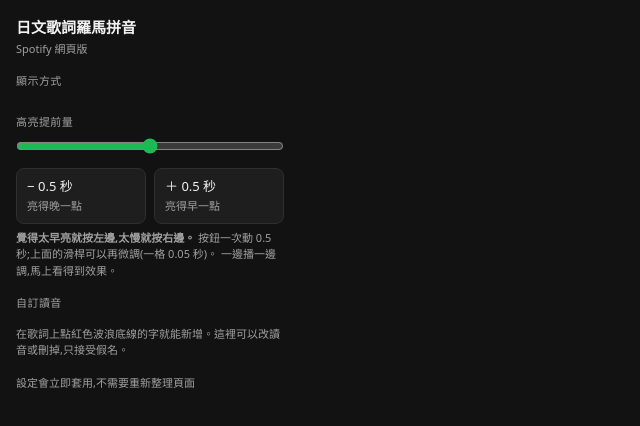
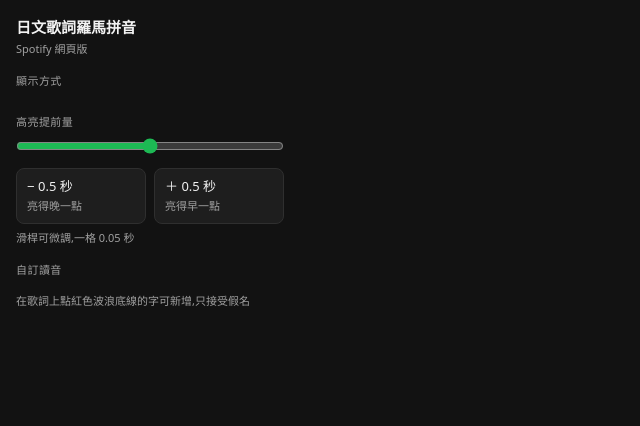
Before and after one commit to psgo555/romaji-lyrics-extension, a website with bundled scripts: page src/popup/popup.html in a window 1280 px wide. Shown: the whole page, without its empty margins (0-640 px from the left). Built offline with nearby package versions, Linux system fonts and the light colour scheme.

Commit message:
popup 說明文字精簡
按鈕上已經寫了「亮得早/晚一點」,說明再講一次就是廢話;
「這裡可以改讀音或刪掉」也多餘 —— 每一列本來就有輸入框和叉叉。

頁尾「設定會立即套用,不需要重新整理頁面」整行拿掉:那是預設期待,
特別講出來反而讓人懷疑是不是有哪些設定不會立即套用。
連帶清掉沒人用的 .footer 樣式。

只留使用者猜不到的:滑桿的刻度、以及要去哪裡新增自訂讀音。

```diff
--- a/src/popup/popup.css
+++ b/src/popup/popup.css
@@ -281,8 +281,4 @@ body {
   text-align: center;
 }
 
-.footer {
-  margin-top: 16px;
-  color: var(--muted);
-  font-size: 11px;
-}
+/* .footer 的樣式跟著頁尾文字一起拿掉了(那行字是廢話,見 popup.html) */
--- a/src/popup/popup.html
+++ b/src/popup/popup.html
@@ -39,11 +39,11 @@
           <span class="nudge-sub">亮得早一點</span>
         </button>
       </div>
-      <p class="field-hint" id="offset-hint">
-        <strong>覺得太早亮就按左邊,太慢就按右邊。</strong>
-        按鈕一次動 0.5 秒;上面的滑桿可以再微調(一格 0.05 秒)。
-        一邊播一邊調,馬上看得到效果。
-      </p>
+      <!--
+        說明只留「滑桿是拿來幹嘛的」。按鈕上已經寫了「亮得早/晚一點」,
+        再解釋一次就是廢話 —— 使用者看得懂按鈕就不必看說明。
+      -->
+      <p class="field-hint" id="offset-hint">滑桿可微調,一格 0.05 秒</p>
     </section>
 
     <section class="field">
@@ -52,12 +52,17 @@
       </span>
       <ul class="corrections" id="corrections"></ul>
       <p class="field-error" id="corrections-error" role="alert"></p>
-      <p class="field-hint">
-        在歌詞上點紅色波浪底線的字就能新增。這裡可以改讀音或刪掉,只接受假名。
-      </p>
+      <!--
+        「這裡可以改讀音或刪掉」是多餘的 —— 每一列本來就有輸入框和叉叉,
+        看到就知道。只留使用者**猜不到**的那件事:要去哪裡新增。
+      -->
+      <p class="field-hint">在歌詞上點紅色波浪底線的字可新增,只接受假名</p>
     </section>
 
-    <footer class="footer">設定會立即套用,不需要重新整理頁面</footer>
+    <!--
+      頁尾拿掉了。「設定會立即套用」是預設期待,講出來反而讓人懷疑
+      是不是有哪些不會立即套用;而使用者調滑桿時看畫面就知道了。
+    -->
 
     <script src="popup.js"></script>
   </body>
```
